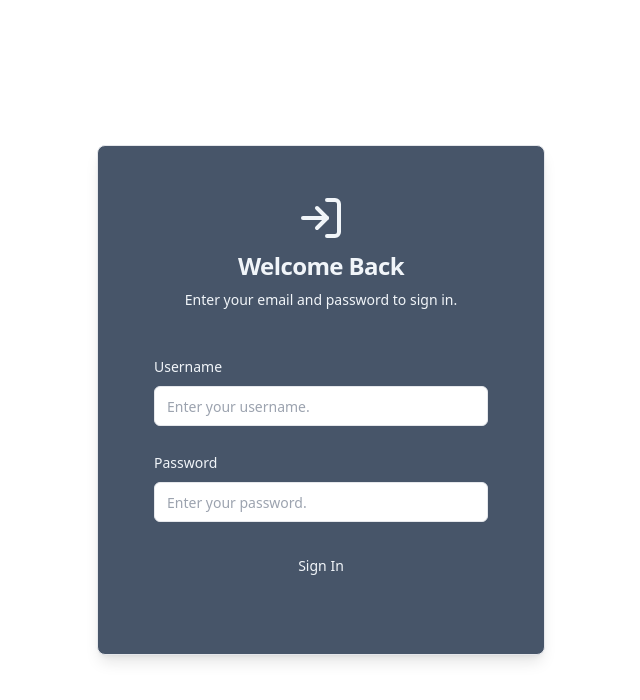
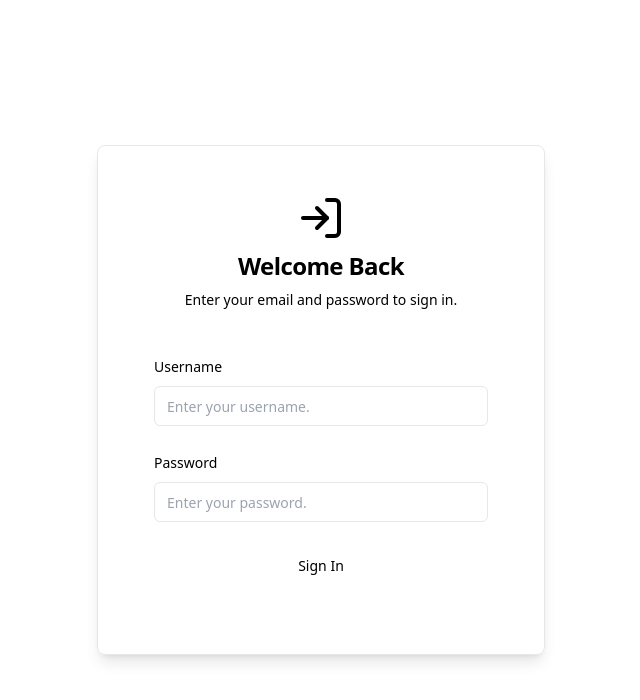
Before and after one commit to KrashMello/km-contable, a Next.js app: page / in a window 1280 px wide. Shown: the top 700 px of the page, without its empty margins (319-959 px from the left). Built offline with nearby package versions, Linux system fonts and the light colour scheme.

Commit message:
feat: login form colors and api read

```diff
--- a/components/form/login.tsx
+++ b/components/form/login.tsx
@@ -47,16 +47,18 @@ export function Login() {
   const [errors, setErrors] = useState(null);
 
   async function onSubmit(data: z.infer<typeof FormSchema>) {
-    let response = await fetch("http://localhost:5000/auth/login", {
-      method: "POST",
-      headers: {
-        "Content-Type": "application/json",
+    let response = await fetch(
+      `${process.env.NEXT_PUBLIC_API_URL}/auth/login`,
+      {
+        method: "POST",
+        headers: {
+          "Content-Type": "application/json",
+        },
+        body: JSON.stringify(data),
       },
-      body: JSON.stringify(data),
-    });
+    );
     if (response.status !== 200) {
       let responseData = await response.json();
-      console.log(responseData.message);
       setErrors(responseData.message);
       return;
     }
@@ -70,7 +72,7 @@ export function Login() {
   }
 
   return (
-    <Card className="w-full max-w-md p-6 bg-slate-600 text-slate-100 shadow-lg">
+    <Card className="w-full max-w-md p-6 shadow-lg">
       <CardHeader className="space-y-2">
         <div className="flex items-center justify-center">
           <LogInIcon className="h-12 w-12 text-primary" />
@@ -102,11 +104,7 @@ export function Login() {
                 <FormItem className="w-full">
                   <FormLabel>Username</FormLabel>
                   <FormControl>
-                    <Input
-                      className="focus-visible:outline-none focus-visible:ring-0 text-slate-700"
-                      placeholder="Enter your username."
-                      {...field}
-                    />
+                    <Input placeholder="Enter your username." {...field} />
                   </FormControl>
                   <FormMessage />
                 </FormItem>
@@ -120,7 +118,6 @@ export function Login() {
                   <FormLabel>Password</FormLabel>
                   <FormControl>
                     <Input
-                      className="focus-visible:outline-none focus-visible:ring-0 text-slate-700"
                       type="password"
                       placeholder="Enter your password."
                       {...field}
```
